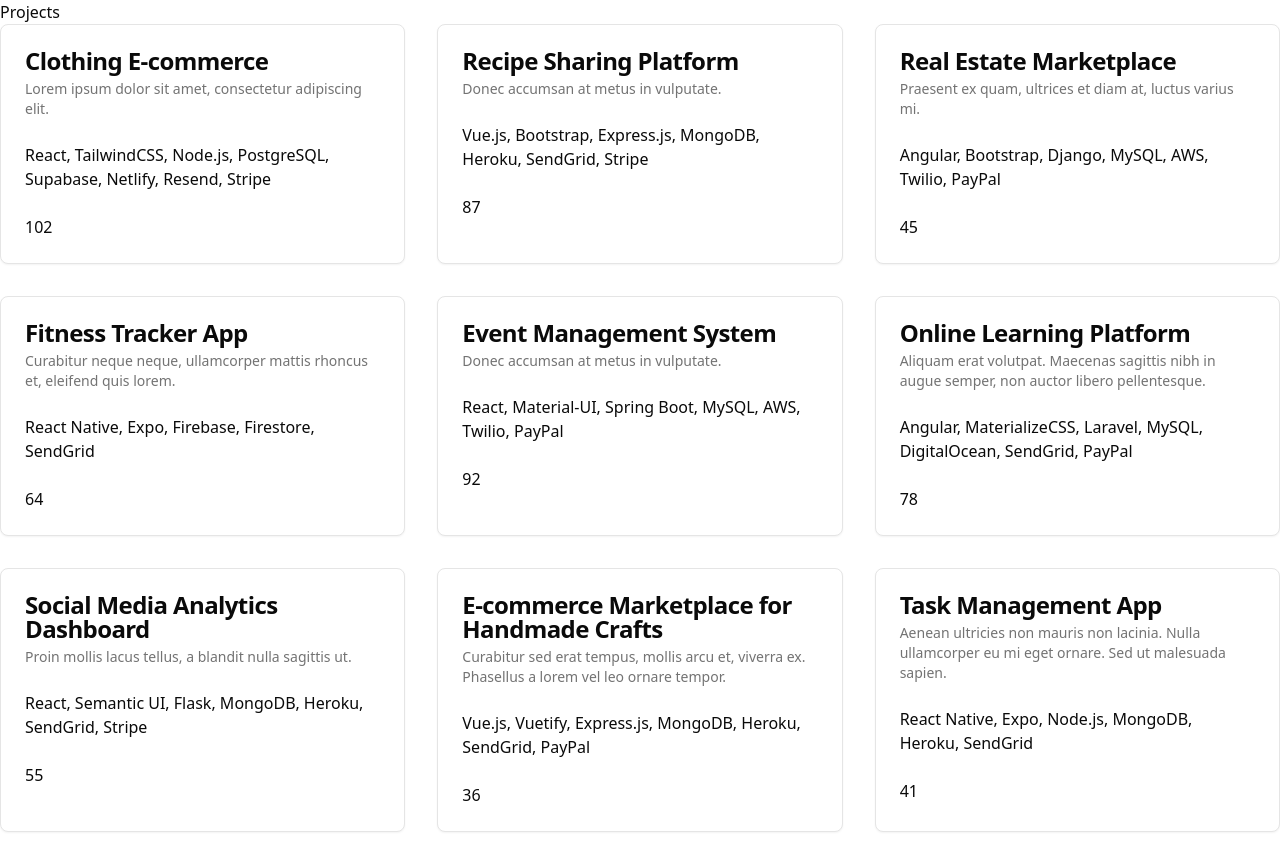
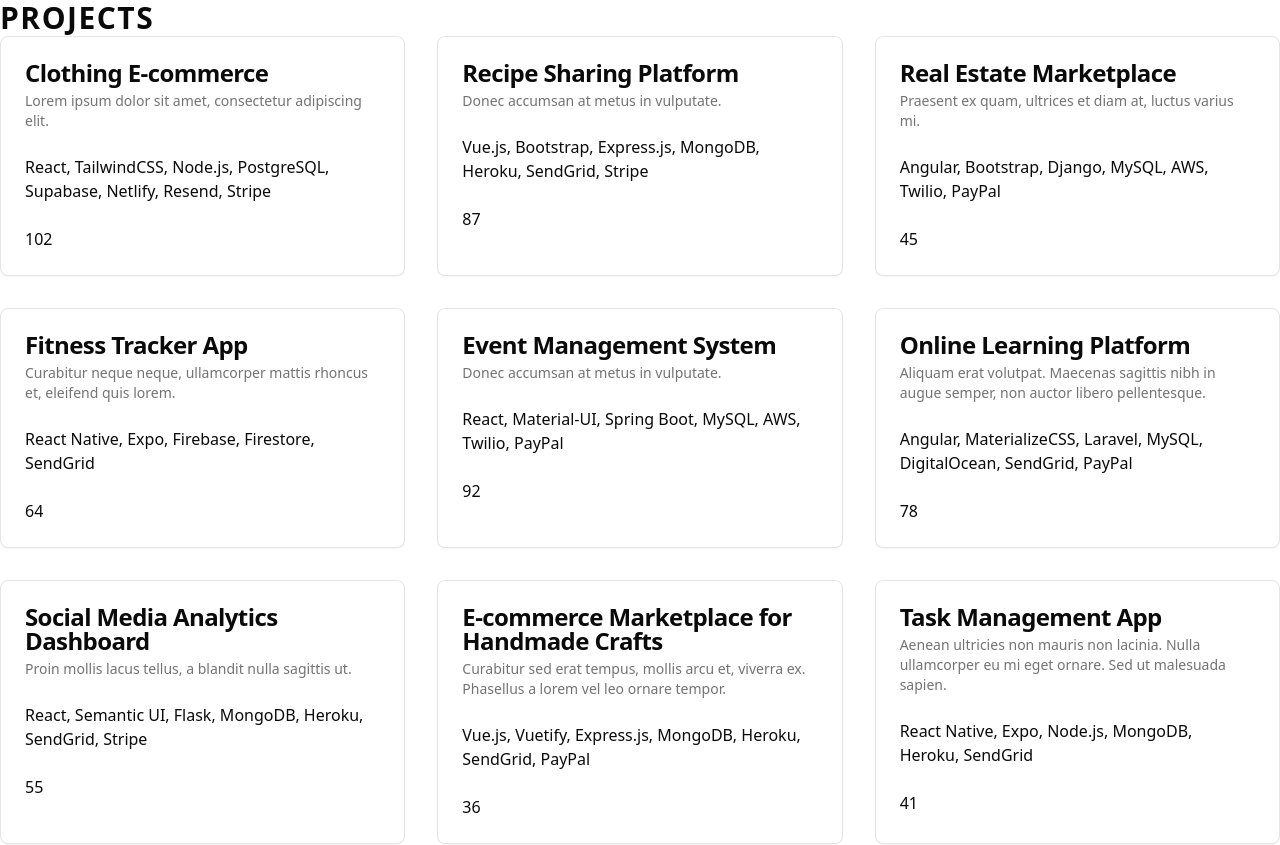
Before and after one commit to xpcatalyst/xpcatalyst, a Nuxt app: page / in a window 1280 px wide. Shown: the top 845 px of the page. Built offline with nearby package versions, Linux system fonts and the light colour scheme; data requests are answered from the project's data file.

Commit message:
style: add h1

```diff
--- a/app.vue
+++ b/app.vue
@@ -5,7 +5,7 @@
 
 <template>
   <div>
-    <h1>Projects</h1>
+    <BaseH1>Projects</BaseH1>
     <div class="grid grid-cols-3 gap-8">
       <ProjectCard v-for="project in projects" :key="project.id" :project="project"/>
     </div>
--- /dev/null
+++ b/components/base/BaseH1.vue
@@ -0,0 +1,3 @@
+<template>
+  <h1 class="text-3xl uppercase font-bold tracking-wider"><slot /></h1>
+</template>
```
